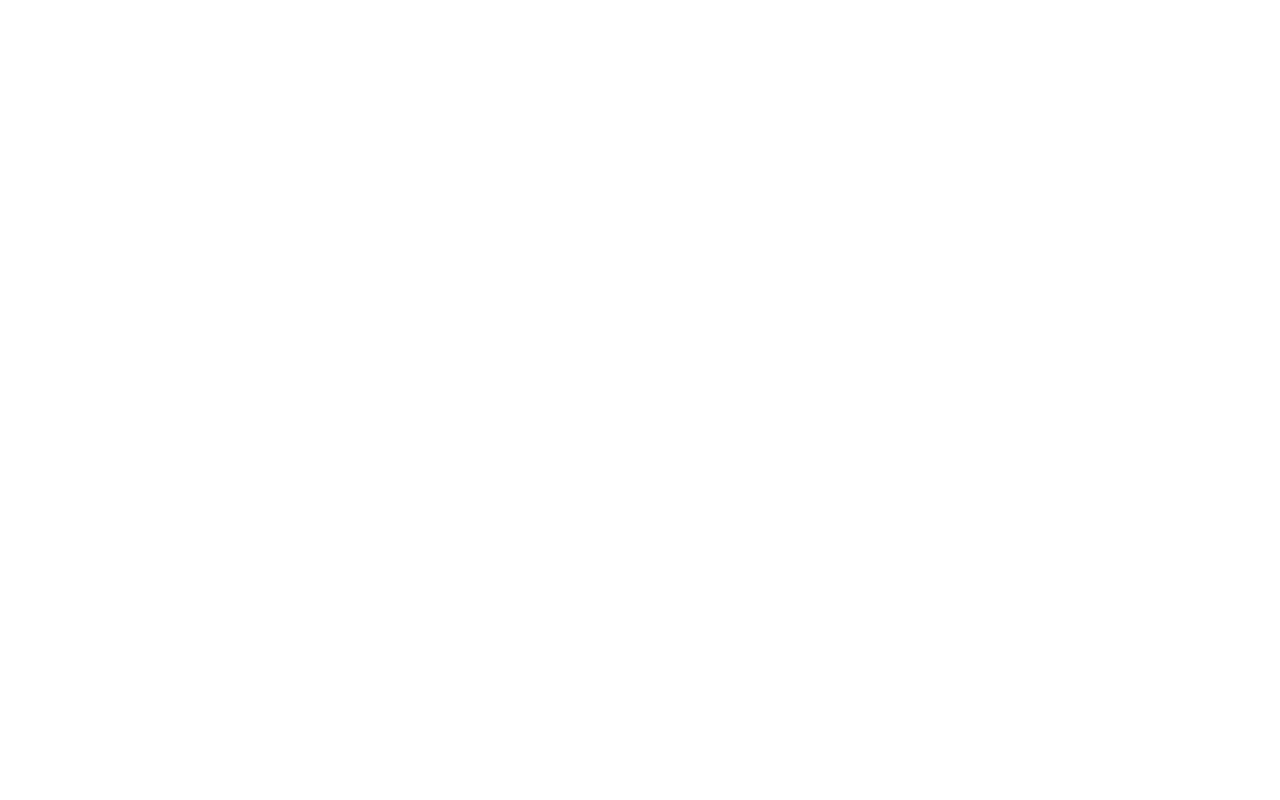
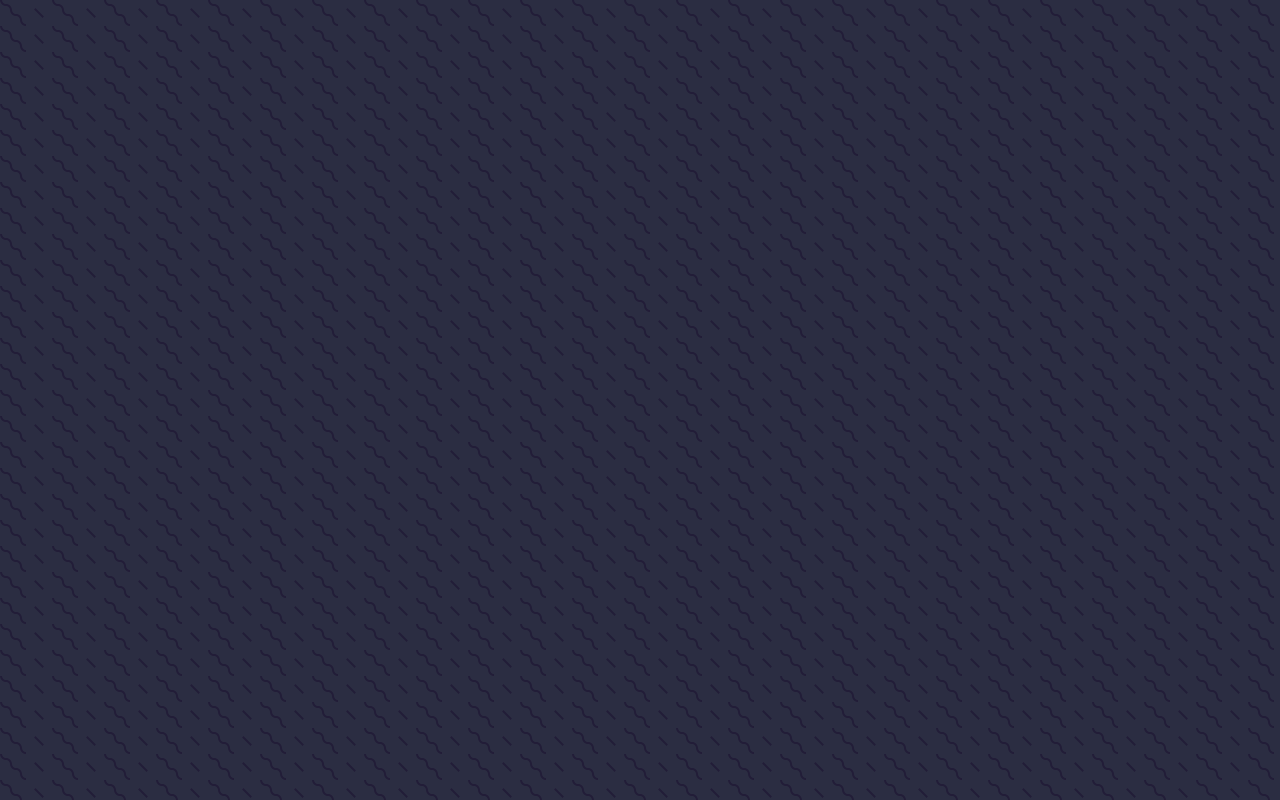
Before and after one commit to Alv0425/cssMemeSlider, a plain HTML site: page cssMemeSlider/index.html in a window 1280 px wide. Drawn offline with Linux system fonts and the light colour scheme.

Commit message:
feat: add layout markup for slider in html and base styles and variables in css (Sun, Sep 17, 2023 02:09:56 AM)

```diff
--- a/cssMemeSlider/index.html
+++ b/cssMemeSlider/index.html
@@ -13,6 +13,18 @@
   <title>CSS Meme Slider</title>
 </head>
 <body>
-
+  <main class="main">
+    <div class="slider">
+      <div class="slider__container">
+        <div class="slider__images"></div>
+        <div class="slider__pagination"></div>
+        <div class="slider__comment-1"></div>
+        <div class="slider__comment-2"></div>
+        <div class="slider__comment-3"></div>
+        <div class="slider__comment-4"></div>
+        <div class="slider__comment-5"></div>
+      </div>
+    </div>
+  </main>
 </body>
 </html>
--- a/cssMemeSlider/style.css
+++ b/cssMemeSlider/style.css
@@ -0,0 +1,34 @@
+/* Variables */
+:root{
+  --dark-blue: #2b2d42ff;
+  --light-gray: #8d99aeff;
+  --light: #edf2f4ff;
+  --red-pantone: #ef233cff;
+  --fire-engine-red: #d90429ff;
+  --number-of-memes:5;
+}
+
+/* Base */
+*{
+  box-sizing: inherit;
+}
+
+html {
+  box-sizing: border-box;
+  scroll-behavior: smooth;
+}
+
+body {
+  background-color: var(--dark-blue);
+  background-image: url('./images/wiggle.svg');
+  display: flex;
+  flex-direction: column;
+  align-items: center;
+  margin: 0;
+  height: 100vh;
+  text-rendering: optimizelegibility;
+  text-decoration-skip: objects;
+  text-size-adjust: 100%;
+  -webkit-font-smoothing: antialiased;
+  -webkit-tap-highlight-color: transparent;
+}
```
